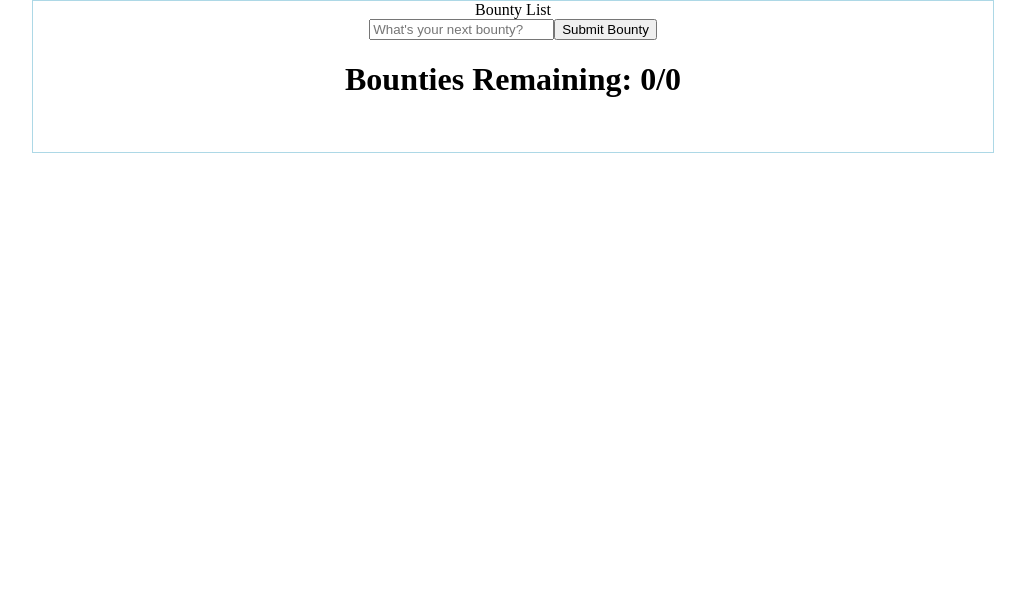
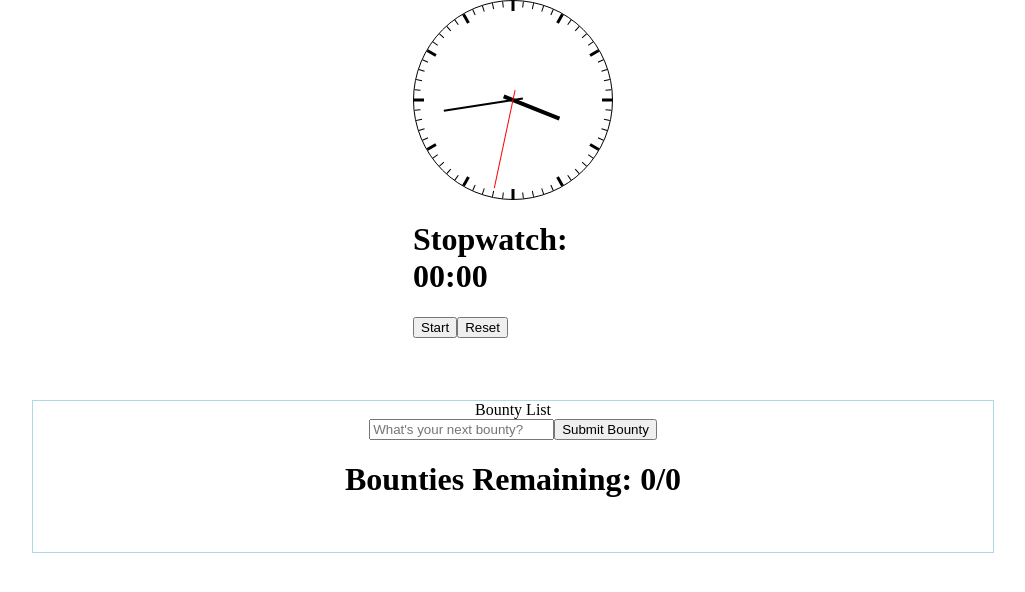
Before and after one commit to taujeng/bountysheet, a React (Create React App) app: page / in a window 1280 px wide. Shown: the top 592 px of the page, without its empty margins (127-1152 px from the left). Built offline with nearby package versions, Linux system fonts and the light colour scheme.

Commit message:
Add Clock in Header, and StopWatch component

```diff
--- a/package.json
+++ b/package.json
@@ -7,6 +7,7 @@
     "@testing-library/react": "^13.4.0",
     "@testing-library/user-event": "^13.5.0",
     "react": "^18.2.0",
+    "react-clock": "^4.0.0",
     "react-dom": "^18.2.0",
     "react-scripts": "5.0.1",
     "web-vitals": "^2.1.4"
--- a/src/App.js
+++ b/src/App.js
@@ -1,9 +1,11 @@
 import BountyList from "./Components/BountyList/BountyList";
+import Header from './Components/Header/Header'
 import './app.css'
 
 function App() {
   return (
     <div className="app-container">
+      <Header />
       <BountyList />
     </div>
   );
--- a/src/Components/BountyList/bountyList.css
+++ b/src/Components/BountyList/bountyList.css
@@ -5,4 +5,5 @@
   flex-direction: column;
   align-items: center;
   border: 1px lightblue solid;
+  margin-top: 200px;
 }
--- /dev/null
+++ b/src/Components/Header/Header.jsx
@@ -0,0 +1,27 @@
+import React, {useState, useEffect} from 'react'
+import Clock from 'react-clock'
+import Stopwatch from '../Stopwatch/Stopwatch';
+import 'react-clock/dist/Clock.css';
+import "./header.css"
+
+const Header = () => {
+  const [time, setTime] = useState(new Date());
+
+  useEffect(()=> {
+    const interval = setInterval(() => setTime(new Date(), 1000));
+
+    return () => {
+      clearInterval(interval);
+    }
+  }, [])
+
+
+  return (
+    <div className="header-container">
+      <Clock value={time} size={200}/>
+      <Stopwatch />
+    </div>
+  )
+}
+
+export default Header
--- /dev/null
+++ b/src/Components/Header/header.css
@@ -0,0 +1,3 @@
+.header-container {
+  height: 200px;
+}
--- /dev/null
+++ b/src/Components/Stopwatch/Stopwatch.jsx
@@ -0,0 +1,41 @@
+import React, { useState, useEffect } from 'react';
+import TimeFormat from '../timeFormat/TimeFormat';
+
+const Stopwatch = () => {
+  const [timePassed, setTimePassed] = useState(0);
+  const [stopWatchOn, setStopWatchOn] = useState(false);
+
+  useEffect(() => {
+    let interval;
+    if (stopWatchOn) {
+      interval = setInterval(() => setTimePassed(timePassed + 1), 1000);
+    } else {
+      clearInterval(interval);
+    }
+
+    return () => {
+      clearInterval(interval);
+    };
+  }, [timePassed, stopWatchOn]);
+
+  return (
+    <div className="stopwatch-container">
+      <h1>
+        Stopwatch: <TimeFormat time={timePassed} />
+      </h1>
+      <button onClick={() => setStopWatchOn(!stopWatchOn)}>
+        {stopWatchOn ? 'Stop' : 'Start'}
+      </button>
+      <button
+        onClick={() => {
+          setTimePassed(0);
+          setStopWatchOn(false);
+        }}
+      >
+        Reset
+      </button>
+    </div>
+  );
+};
+
+export default Stopwatch;
--- /dev/null
+++ b/src/Components/timeFormat/TimeFormat.jsx
@@ -0,0 +1,24 @@
+import React from 'react'
+
+const TimeFormat = ( {time} ) => {
+// time comes in as minutes
+  console.log(time)
+  let hours = String(Math.floor(time/60))
+  let minutes = String(time % 60)
+
+
+  if (hours.length > 2) {
+    hours = "00"
+  } else if (hours.length === 1) {
+    hours = "0" + hours
+  }
+  if (minutes.length === 1) minutes = "0" + minutes
+
+
+
+  return (
+    <div>{hours}:{minutes}</div>
+  )
+}
+
+export default TimeFormat
```
Also changed, not shown: 1 other file (tests, documents, lock files or other folders).
